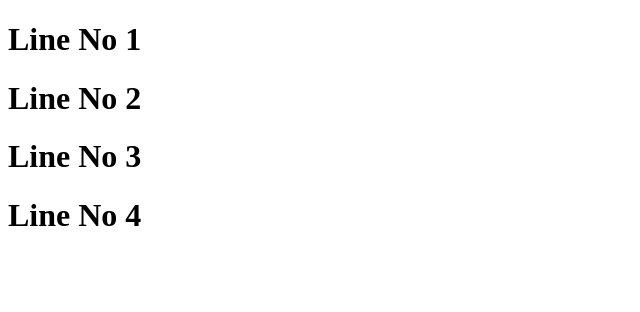
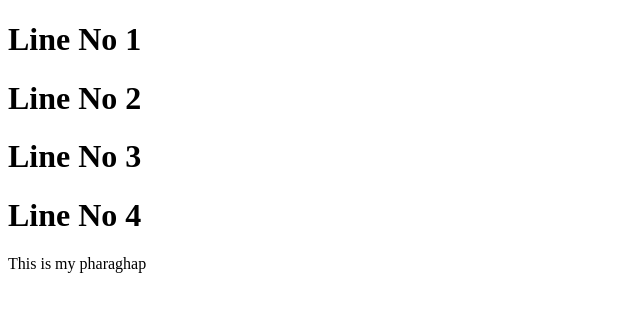
Before and after one commit to ObaidulIslam14858/DemoApp, a plain HTML site: page index.html in a window 1280 px wide. Shown: the whole page, without its empty margins (0-640 px from the left). Drawn offline with Linux system fonts and the light colour scheme.

Commit message:
Update index.html

```diff
--- a/index.html
+++ b/index.html
@@ -10,5 +10,6 @@
     <h1>Line No 2</h1>
     <h1>Line No 3</h1>
     <h1>Line No 4</h1>
+    <p>This is my pharaghap</p>
 </body>
 </html>
```
